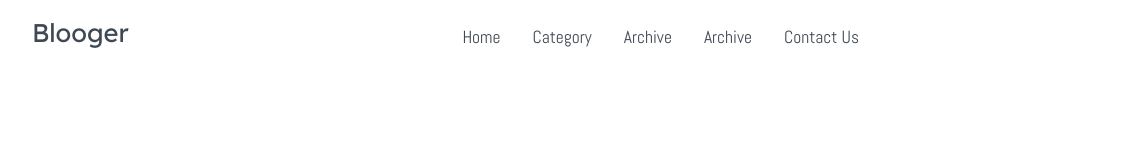
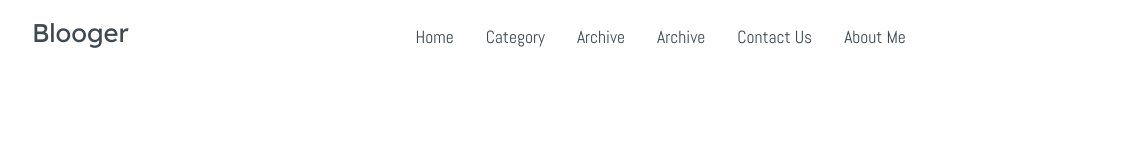
Before and after one commit to asayyed7/Blogger-Responsive-Project, a plain HTML site: page index.html in a window 1280 px wide. Shown: the full height of the page, 0-1148 px from the left. Drawn offline with Linux system fonts and the light colour scheme.

Commit message:
Adding navigation link

```diff
--- a/index.html
+++ b/index.html
@@ -45,6 +45,9 @@
                     <li class="nav-link">
                         <a href="#">Contact Us</a>
                     </li>
+                    <li class="nav-link">
+                        <a href="#">About Me</a>
+                    </li>
                 </ul>
             </div>
             <div class="social text-gray">
```
